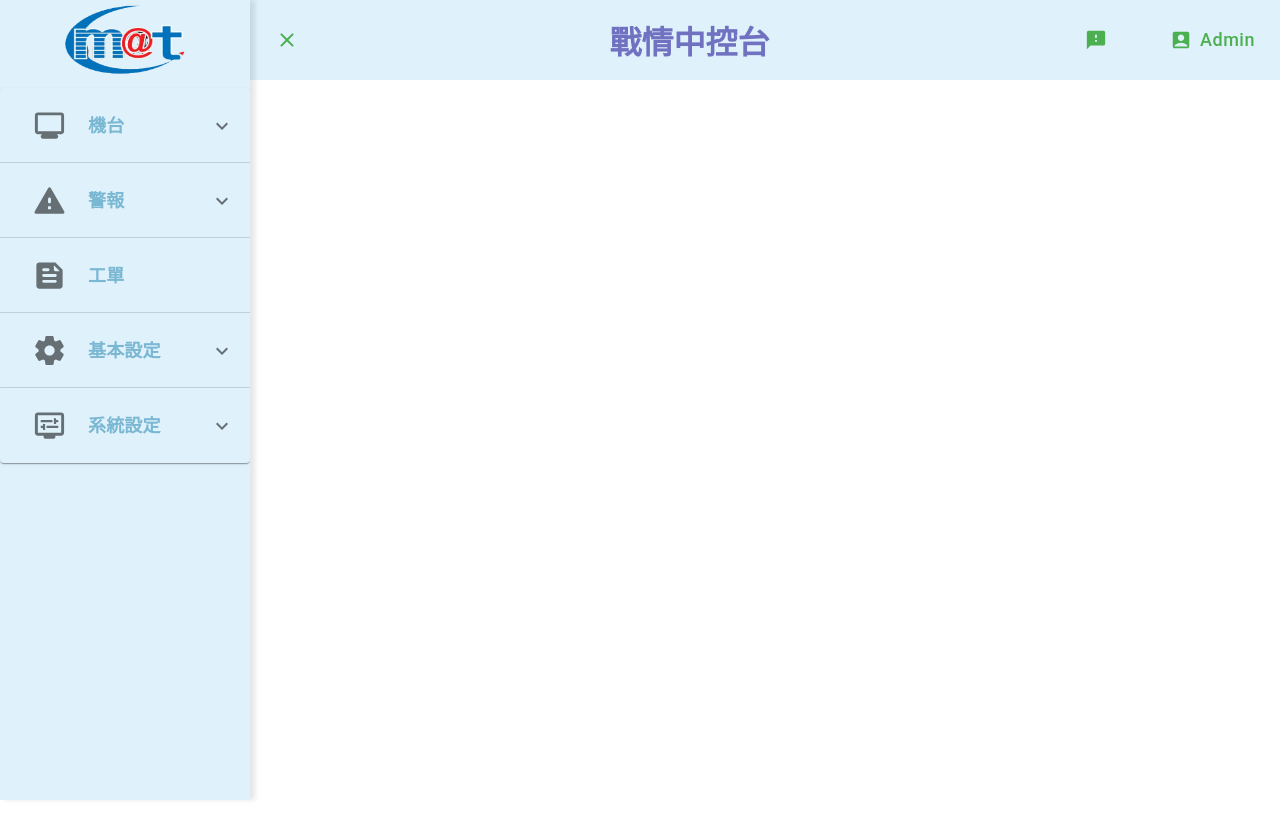
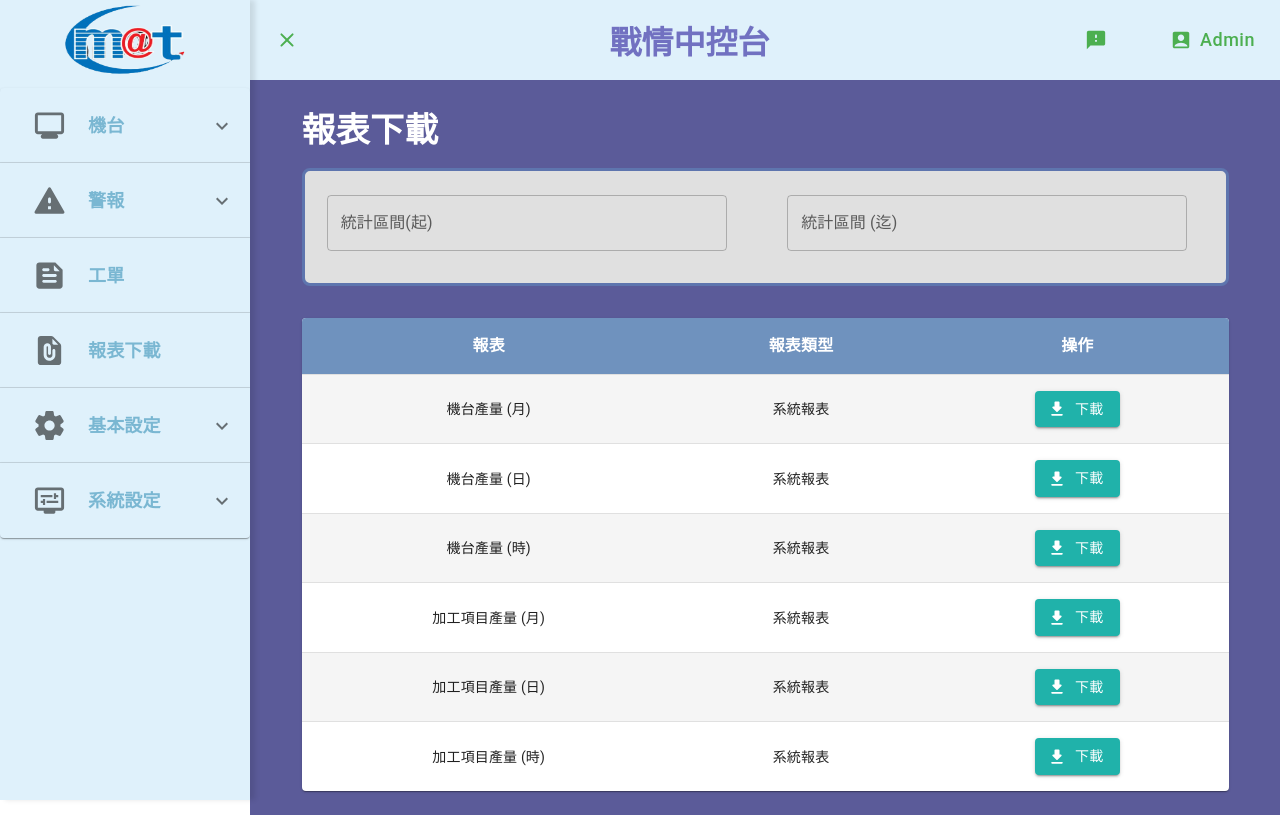
Before and after one commit to riddickalo/webapi-react, a React (Create React App) app: page /report in a window 1280 px wide. Built offline with nearby package versions, Linux system fonts and the light colour scheme.

Commit message:
[feats] add report page 1. add page 2. set routing 3. add nav accordion on sidebar

```diff
--- a/src/App.jsx
+++ b/src/App.jsx
@@ -12,6 +12,7 @@ import NC_Utilize from './page/NC_Utilize';
 import Alarm_Status from './page/Alarm_Status';
 import Alarm_History from './page/Alarm_History';
 import Order from './page/Order';
+import Report from './page/Report';
 import Setting_Item from './page/Setting_Item';
 import Setting_Maintain from './page/Setting_Maintain';
 import Setting_NCStatus from './page/Setting_NCstatus';
@@ -54,6 +55,7 @@ function App() {
                     <Route path='/alarm/status' element={ <Alarm_Status />}/>
                     <Route path='/alarm/history' element={ <Alarm_History />}/>
                     <Route path='/order' element={ <Order />}/>
+                    <Route path='/report' element={ <Report />}/>
                     <Route path='/setting/machine' element={ <Setting_NCStatus />}/>
                     <Route path='/setting/maintain' element={ <Setting_Maintain />}/>
                     <Route path='/setting/item' element={ <Setting_Item />}/>
--- a/src/page/Order.jsx
+++ b/src/page/Order.jsx
@@ -1,30 +1,9 @@
 import React, { useState } from "react";
-import { Box, Button, Stack, Typography, TableContainer, Paper, Table, TableRow, styled, TableCell, tableCellClasses, TableHead } from "@mui/material";
+import { Box, Button, Stack, Typography, TableContainer, Paper, Table, TableRow, TableHead } from "@mui/material";
 import { AddRounded, FilterAltRounded } from '@mui/icons-material';
 import DataFilterSection from "../components/Data_Filter";
 import NoData from "../components/NoData";
-
-const StyledTableCell = styled(TableCell)(({ theme }) => ({
-    [`&.${tableCellClasses.head}`]: {
-      backgroundColor: '#6f92be',
-      color: theme.palette.common.white,
-      fontWeight: 'bold',
-      fontSize: 16,
-    },
-    [`&.${tableCellClasses.body}`]: {
-      fontSize: 14,
-    },
-  }));
-
-const StyledTableRow = styled(TableRow)(({ theme }) => ({
-'&:nth-of-type(odd)': {
-    backgroundColor: theme.palette.action.hover,
-},
-// hide last border
-'&:last-child td, &:last-child th': {
-    border: 0,
-},
-}));
+import { StyledTableCell, StyledTableRow } from "../components/StyledTable";
 
 function orderSubTable() {
     return (
--- a/src/page/Report.jsx
+++ b/src/page/Report.jsx
@@ -1,31 +1,19 @@
 import React, { useState } from "react";
-import { Box, Grid, Button, Stack, Typography, TableContainer, Paper, Table, TableRow, styled, TableCell, tableCellClasses, TableHead } from "@mui/material";
-import { AddRounded, FilterAltRounded } from '@mui/icons-material';
+import { Box, Grid, Button, Stack, Typography, TableContainer, Paper, Table, TableRow, TableHead, TableBody } from "@mui/material";
+import { FileDownloadRounded } from '@mui/icons-material';
 import { AdapterDayjs } from '@mui/x-date-pickers/AdapterDayjs/AdapterDayjs';
 import { LocalizationProvider } from "@mui/x-date-pickers/LocalizationProvider/LocalizationProvider";
 import { DateTimePicker } from '@mui/x-date-pickers/DateTimePicker';
+import { StyledTableCell, StyledTableRow } from "../components/StyledTable";
 
-const StyledTableCell = styled(TableCell)(({ theme }) => ({
-    [`&.${tableCellClasses.head}`]: {
-      backgroundColor: '#6f92be',
-      color: theme.palette.common.white,
-      fontWeight: 'bold',
-      fontSize: 16,
-    },
-    [`&.${tableCellClasses.body}`]: {
-      fontSize: 14,
-    },
-  }));
-
-const StyledTableRow = styled(TableRow)(({ theme }) => ({
-'&:nth-of-type(odd)': {
-    backgroundColor: theme.palette.action.hover,
-},
-// hide last border
-'&:last-child td, &:last-child th': {
-    border: 0,
-},
-}));
+function getReportButton({ key }) {
+    return (
+        <Button variant="contained" startIcon={<FileDownloadRounded />}
+            sx={{ bgcolor: '#20B2AA', ':hover': { bgcolor: '#1c9c95' } }}>
+            下載
+        </Button>
+    );
+}
 
 function reportSubTable() {
     return (
@@ -38,21 +26,38 @@ function reportSubTable() {
                         <StyledTableCell align="center">操作</StyledTableCell>
                     </TableRow>
                 </TableHead>
-                {/* <TableBody>
-                    {demoData.map((row) => (
-                        <StyledTableRow key={row.region}>
-                            <StyledTableCell component={'th'} scope="row" align='center'>
-                                {row.region}
-                            </StyledTableCell>
-                            <StyledTableCell align='center'>{row.prod_line}</StyledTableCell>
-                            <StyledTableCell align='center'>{row.station}</StyledTableCell>
-                            <StyledTableCell align='center'>{row.nc_id}</StyledTableCell>
-                            <StyledTableCell align='center'>{statusIcon(row.opStatus)}</StyledTableCell>
-                            <StyledTableCell align='center'>{row.ncfile}</StyledTableCell>
-                            <StyledTableCell align='center'>{maintainIcon(row.maintainStatus)}</StyledTableCell>
-                        </StyledTableRow>
-                    ))}
-                </TableBody> */}
+                <TableBody sx={{ '.p': { fontWeight: 'bold'} }}>
+                    <StyledTableRow key={'nc_month'}>
+                        <StyledTableCell align='center'>機台產量 (月)</StyledTableCell>
+                        <StyledTableCell align='center'>系統報表</StyledTableCell>
+                        <StyledTableCell align='center'>{getReportButton('nc_month')}</StyledTableCell>
+                    </StyledTableRow>
+                    <StyledTableRow key={'nc_day'}>
+                        <StyledTableCell align='center'>機台產量 (日)</StyledTableCell>
+                        <StyledTableCell align='center'>系統報表</StyledTableCell>
+                        <StyledTableCell align='center'>{getReportButton('nc_day')}</StyledTableCell>
+                    </StyledTableRow>
+                    <StyledTableRow key={'nc_hour'}>
+                        <StyledTableCell align='center'>機台產量 (時)</StyledTableCell>
+                        <StyledTableCell align='center'>系統報表</StyledTableCell>
+                        <StyledTableCell align='center'>{getReportButton('nc_hour')}</StyledTableCell>
+                    </StyledTableRow>
+                    <StyledTableRow key={'item_month'}>
+                        <StyledTableCell align='center'>加工項目產量 (月)</StyledTableCell>
+                        <StyledTableCell align='center'>系統報表</StyledTableCell>
+                        <StyledTableCell align='center'>{getReportButton('item_month')}</StyledTableCell>
+                    </StyledTableRow>
+                    <StyledTableRow key={'item_day'}>
+                        <StyledTableCell align='center'>加工項目產量 (日)</StyledTableCell>
+                        <StyledTableCell align='center'>系統報表</StyledTableCell>
+                        <StyledTableCell align='center'>{getReportButton('item_day')}</StyledTableCell>
+                    </StyledTableRow>
+                    <StyledTableRow key={'item_hour'}>
+                        <StyledTableCell align='center'>加工項目產量 (時)</StyledTableCell>
+                        <StyledTableCell align='center'>系統報表</StyledTableCell>
+                        <StyledTableCell align='center'>{getReportButton('item_hour')}</StyledTableCell>
+                    </StyledTableRow>
+                </TableBody>
             </Table>
         </TableContainer>
     );
--- a/src/page/Sidebar.jsx
+++ b/src/page/Sidebar.jsx
@@ -3,7 +3,7 @@ import '../assets/css/Sidebar.css';
 import logo from '../assets/img/mat logo.png';
 import { Link } from 'react-router-dom';
 import { Accordion, AccordionSummary, AccordionDetails, List, ListItemIcon, ListItemButton, ListItemText } from '@mui/material';
-import { ExpandMore, MonitorRounded, ReportProblemRounded, FeedRounded, InsightsRounded, SettingsRounded, DisplaySettingsRounded } from '@mui/icons-material';
+import { FilePresentRounded, ExpandMore, MonitorRounded, ReportProblemRounded, FeedRounded, InsightsRounded, SettingsRounded, DisplaySettingsRounded } from '@mui/icons-material';
 
 function Sidebar({ isSidebarOpen, accordionState, setAccordionState }) {
     const handleChange = (panel) => (event, isExpaned) => {
@@ -86,7 +86,15 @@ function Sidebar({ isSidebarOpen, accordionState, setAccordionState }) {
                         </ListItemButton>
                     </AccordionSummary>
                 </Accordion>
-
+                <Accordion classes="report" disableGutters sx={{bgcolor: '#dff1fb'}}>
+                    <AccordionSummary>
+                        <ListItemButton components={Link} to={`/report`}>
+                        <ListItemIcon> <FilePresentRounded fontSize="large" /> </ListItemIcon>
+                        <ListItemText primary='報表下載'
+                                primaryTypographyProps={{ fontSize: 18, fontWeight: 'bold'}} />
+                        </ListItemButton>
+                    </AccordionSummary>
+                </Accordion>
                 <Accordion classes="settingSubmenu"
                         disableGutters
                         expanded={accordionState.setting}
```
